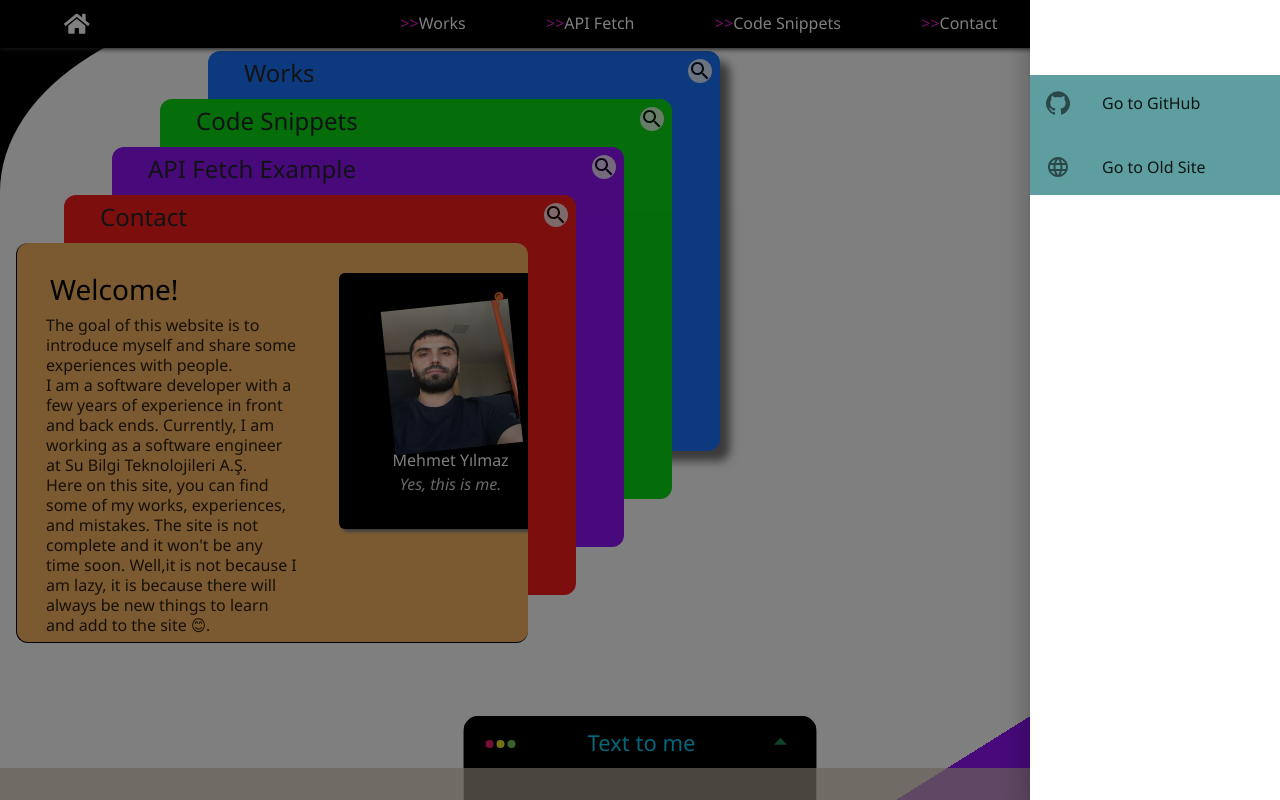
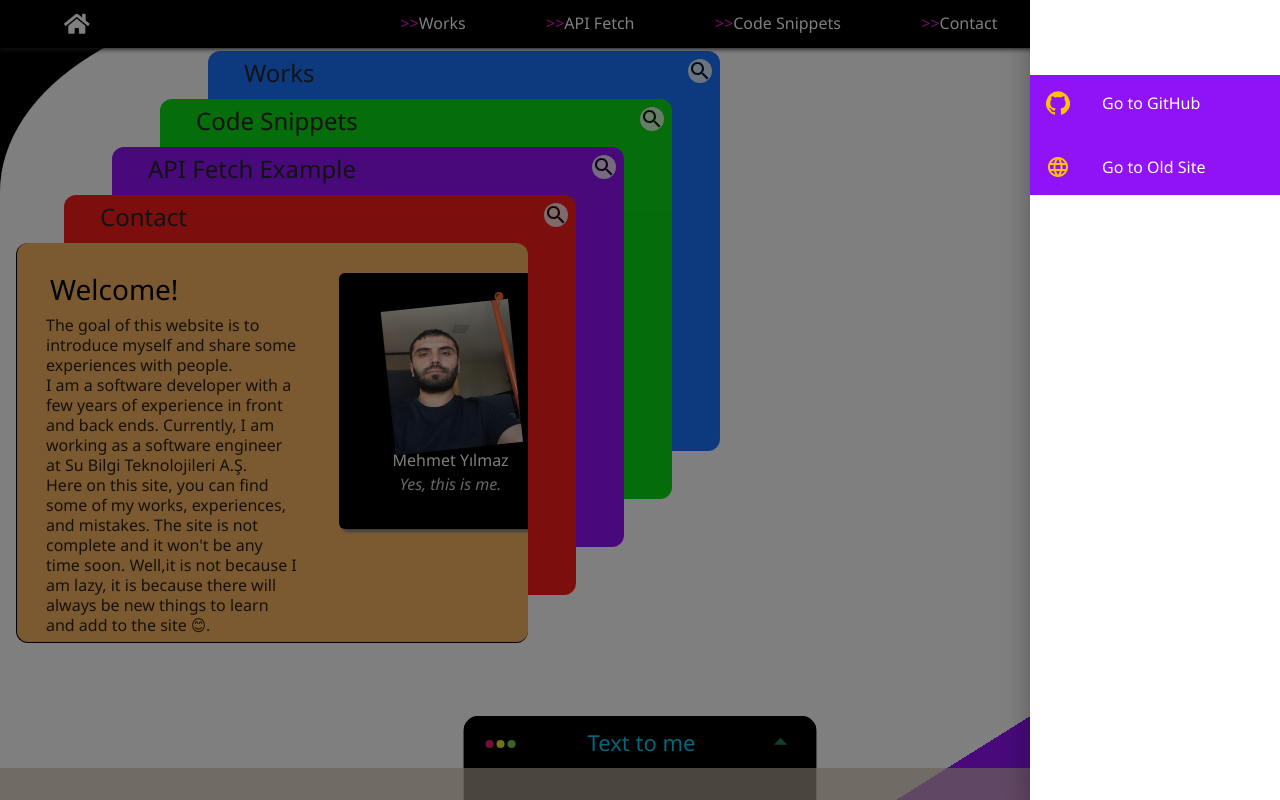
Before and after one commit to yilmazme/prevportfolio, a React (Create React App) app: page /home in a window 1280 px wide. Both pictures are taken after a click on the button "More". Built offline with nearby package versions, Linux system fonts and the light colour scheme.

Commit message:
some theme changes added

```diff
--- a/src/components/Main.css
+++ b/src/components/Main.css
@@ -71,7 +71,6 @@
   left: 13rem;
   width: 40vw;
   height: 50vh;
-  box-shadow: 10px 10px 10px 0px rgb(117, 116, 116);
   opacity: 0;
   animation: seen 500ms ease-in 1300ms forwards;
   background-color: #1b75fd ;
@@ -132,7 +131,7 @@
   left: 13rem;
   z-index: 1;
   width: 40vw;
-  height: 50vh;
+  height: 49vh;
   box-shadow: 10px 10px 10px 0px rgb(117, 116, 116);
   animation: caurosel 1s ease-in 1700ms forwards;
   opacity: 0;
--- a/src/components/drawer/Drawer.js
+++ b/src/components/drawer/Drawer.js
@@ -11,8 +11,9 @@ import GitHubIcon from '@material-ui/icons/GitHub';
 const useStyles = makeStyles({
   list: {
     width: 250,
-    backgroundColor:"cadetblue",
-    marginTop:"30%"
+    backgroundColor:"rgb(144, 19, 247) ",
+    marginTop:"30%",
+    color:"white",
   },
 });
 
@@ -44,12 +45,12 @@ export default function TemporaryDrawer() {
     >
       <List>
           <ListItem>
-            <ListItemIcon> <GitHubIcon/></ListItemIcon>
+            <ListItemIcon> <GitHubIcon className="text-warning"/></ListItemIcon>
             <a href="https://github.com/yilmazme" target="_#">Go to GitHub</a>
           </ListItem>
           <br/>
           <ListItem>
-            <ListItemIcon> <LanguageIcon /></ListItemIcon>
+            <ListItemIcon> <LanguageIcon className="text-warning"/></ListItemIcon>
             <a href="https://my-old-portfolio.netlify.app/" target="_#">Go to Old Site</a>
           </ListItem>
       </List>
--- a/src/components/mail/Mail.css
+++ b/src/components/mail/Mail.css
@@ -34,10 +34,10 @@
 
 @keyframes showMail {
     from {bottom:-31.2rem;}
-    to {bottom:3rem;}
+    to {bottom:2rem;}
   }
 @keyframes hideMail {
-    from {bottom: 3rem;}
+    from {bottom: 2rem;}
     to {bottom:-31.2rem;}
   }
 
```
